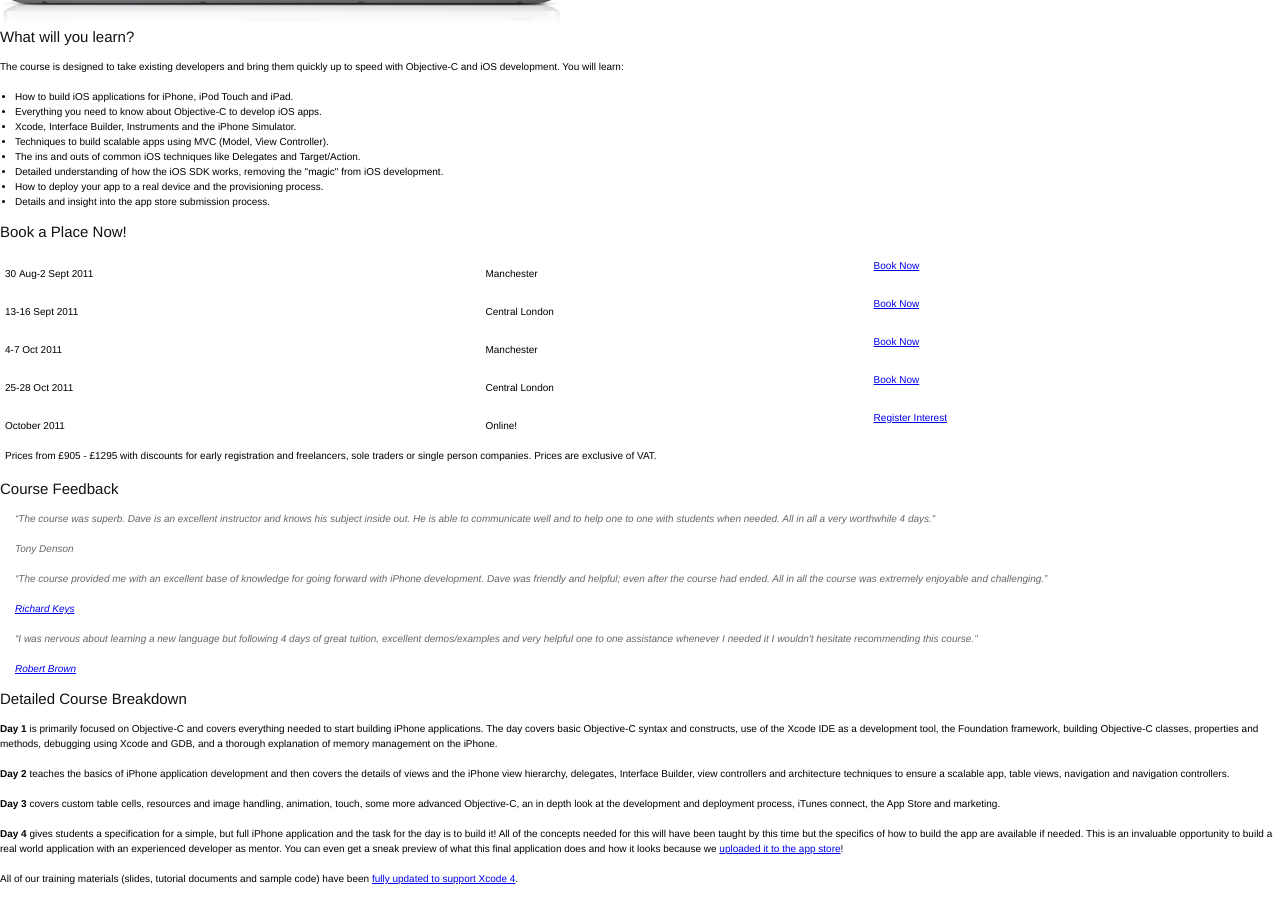
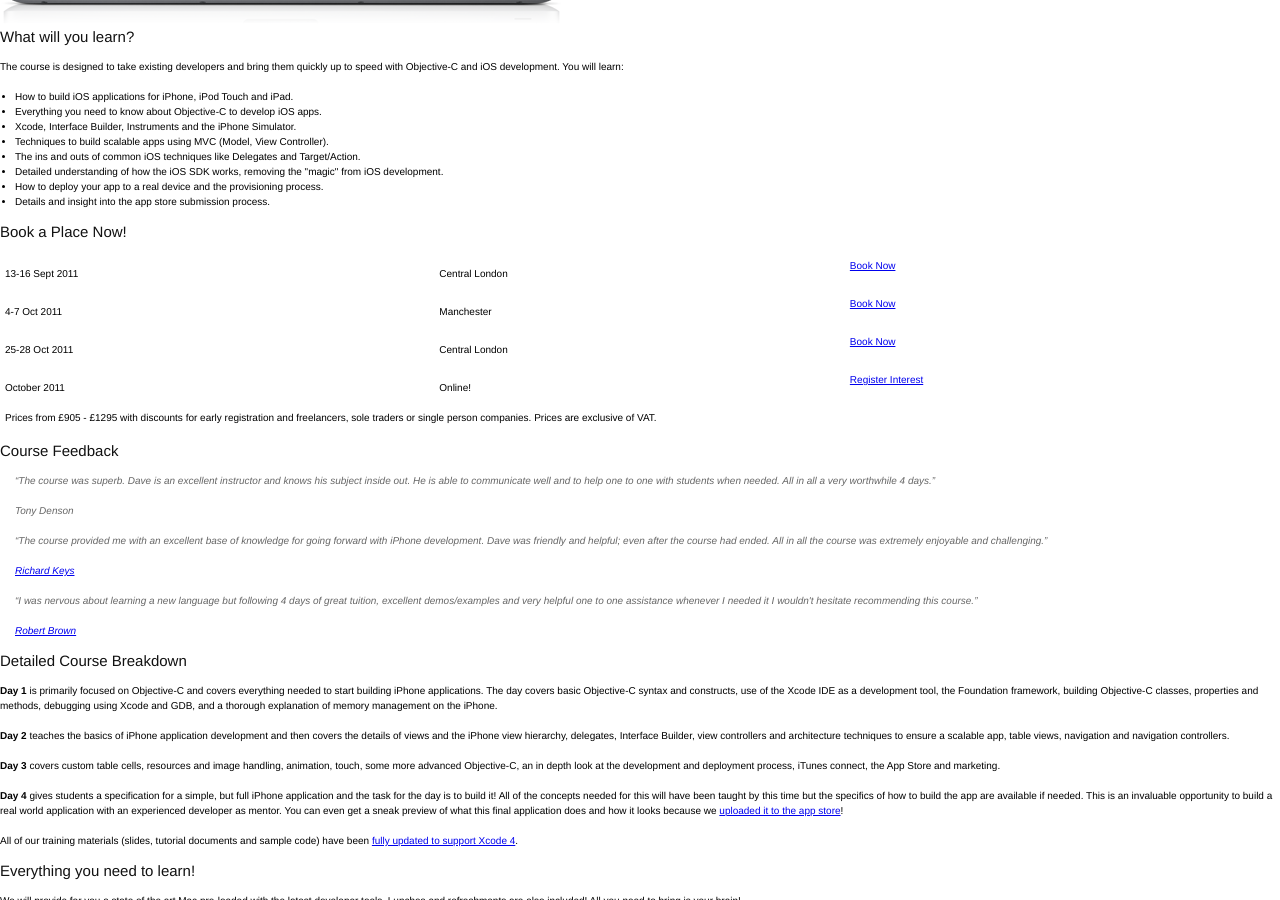
Before and after one commit to shinydevelopment/ShinyDevelopment-Holding, a Jekyll site: the page built from public-training.html, in a window 1280 px wide and 900 px high, scrolled down 470 px. Built offline with Jekyll 4.4.1, drawn with Linux system fonts in a browser that asks for light colours; Markdown is read by kramdown in place of the engine named in the settings; comment, search, counter and statistics services are not loaded.

Commit message:
Removed August course.

```diff
--- a/_includes/training_dates.html
+++ b/_includes/training_dates.html
@@ -1,9 +1,4 @@
 <table class="training-dates">
-  <tr>
-    <td class="date">30&nbsp;Aug-2&nbsp;Sept 2011</td>
-    <td class="location">Manchester</td>
-    <td class="register"><p class="booking-link"><a href="http://iosdevelopment-manchester-august-2011.eventbrite.com/">Book Now</a></p></td>
-  </tr>
   <tr>
     <td class="date">13-16&nbsp;Sept 2011</td>
     <td class="location">Central London</td>
```
